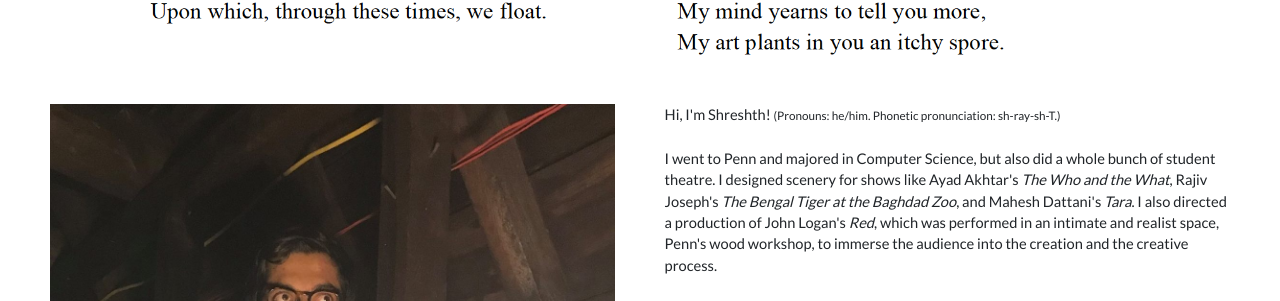
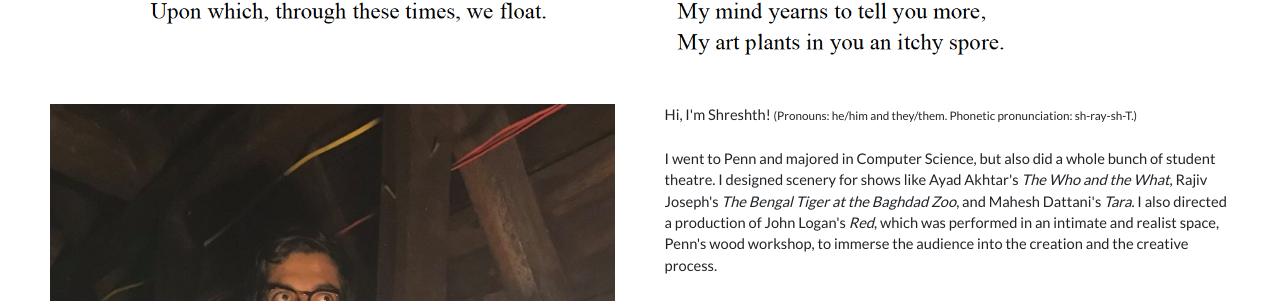
Before and after one commit to shreshthkhilani/shreshthkhilani.github.io, a Jekyll site: the page built from index.html, in a window 1280 px wide and 900 px high, scrolled down 426 px. Shown: the part 152-453 px from the top of the window. Built offline with Jekyll 4.4.1, drawn with Linux system fonts in a browser that asks for light colours; nearby versions of some CDN libraries.

Commit message:
Change pronouns in bio

```diff
--- a/index.html
+++ b/index.html
@@ -14,7 +14,7 @@ redirect_from: "/404.html"
 <div id="hi" class="flexRow">
   <div class="flexItem"><img src="/images/shreshth.jpg" class="siteImg boxshadow" /></div>
   <div class="flexItem">
-    <p>Hi, I'm Shreshth! <small>(Pronouns: he/him. Phonetic pronunciation: sh-ray-sh-T.)</small></p>
+    <p>Hi, I'm Shreshth! <small>(Pronouns: he/him and they/them. Phonetic pronunciation: sh-ray-sh-T.)</small></p>
     <p>I went to Penn and majored in Computer Science, but also did a whole bunch of student theatre. I designed scenery for shows like Ayad Akhtar's <i>The Who and the What</i>, Rajiv Joseph's <i>The Bengal Tiger at the Baghdad Zoo</i>, and Mahesh Dattani's <i>Tara</i>. I also directed a production of John Logan's <i>Red</i>, which was performed in an intimate and realist space, Penn's wood workshop, to immerse the audience into the creation and the creative process.</p>
     <p>Eager to learn what lies beyond traditional, realist, text-first theatre, I spent the summer of 2016 working with a devised contemporary puppet theatre, <a href="http://katkatha.org" target="_blank">Katkatha</a>, in New Delhi. Working with a strict movement vocabulary and a devising process, Katkatha inspired me to explore experiential performance art. I worked with the <a href="http://www.headlongperformanceinstitute.org/" target="_blank">Headlong Performance Institute</a> in Philadelphia in 2017 to further push my boundaries and challenge my conceptions of what art is.</p>
     <p>I am interested in telling real stories of love, distance, illness, and food through a magical and dreamy lens. This magic leads me to draw from Indian mythology and folklore, and fuels my interest in traditional forms of Indian art making.</p>
```
